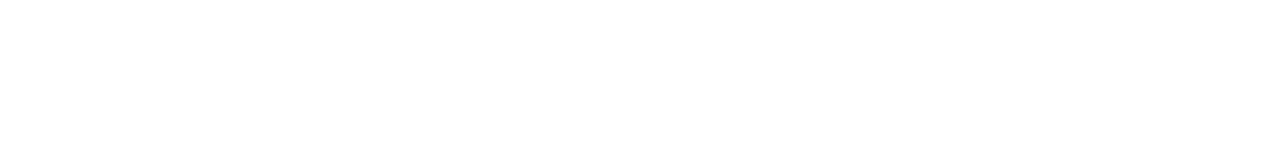
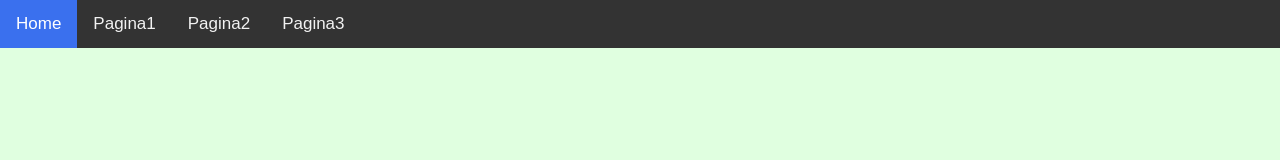
Before and after one commit to Sebas-van-den-Akker/website-informatica, a plain HTML site: page index.html in a window 1280 px wide. Drawn offline with Linux system fonts and the light colour scheme.

Commit message:
menubalk

```diff
--- a/index.html
+++ b/index.html
@@ -10,6 +10,13 @@
 
 <body>
 
+<div class="menu">
+  <a class="active" href="index.html">Home</a>
+  <a href="#">Pagina1</a>
+  <a href="#">Pagina2</a>
+  <a href="#">Pagina3</a>
+</div>
+
 </body>
 
 </html>
--- a/style.css
+++ b/style.css
@@ -1,5 +1,7 @@
 body {
-
+  font-family: Arial, Helvetica, sans-serif;
+  background-color: #e0ffe0;
+  margin: 0px;
 }
 
 p {
@@ -17,3 +19,33 @@ h2 {
 h3 {
 
 }
+/* Achtergrond van menu #333 */
+.menu {
+  position: sticky;
+  top: 0;
+  width: 100%;
+  background-color: #333;
+  overflow: hidden;
+}
+
+/* De menu linkjes */
+.menu a {
+  float: left;
+  color: #f2f2f2;
+  text-align: center;
+  padding: 14px 16px;
+  text-decoration: none;
+  font-size: 17px;
+}
+
+/* Verandert de achtergrond van de menu linkjes als er overheen zweeft */
+.menu a:hover {
+  background-color: #ddd;
+  color: black;
+}
+
+/* Voeg kleur toe aan huidige pagina */
+.menu a.active {
+  background-color: #3a70ee;
+  color: white;
+}
```
